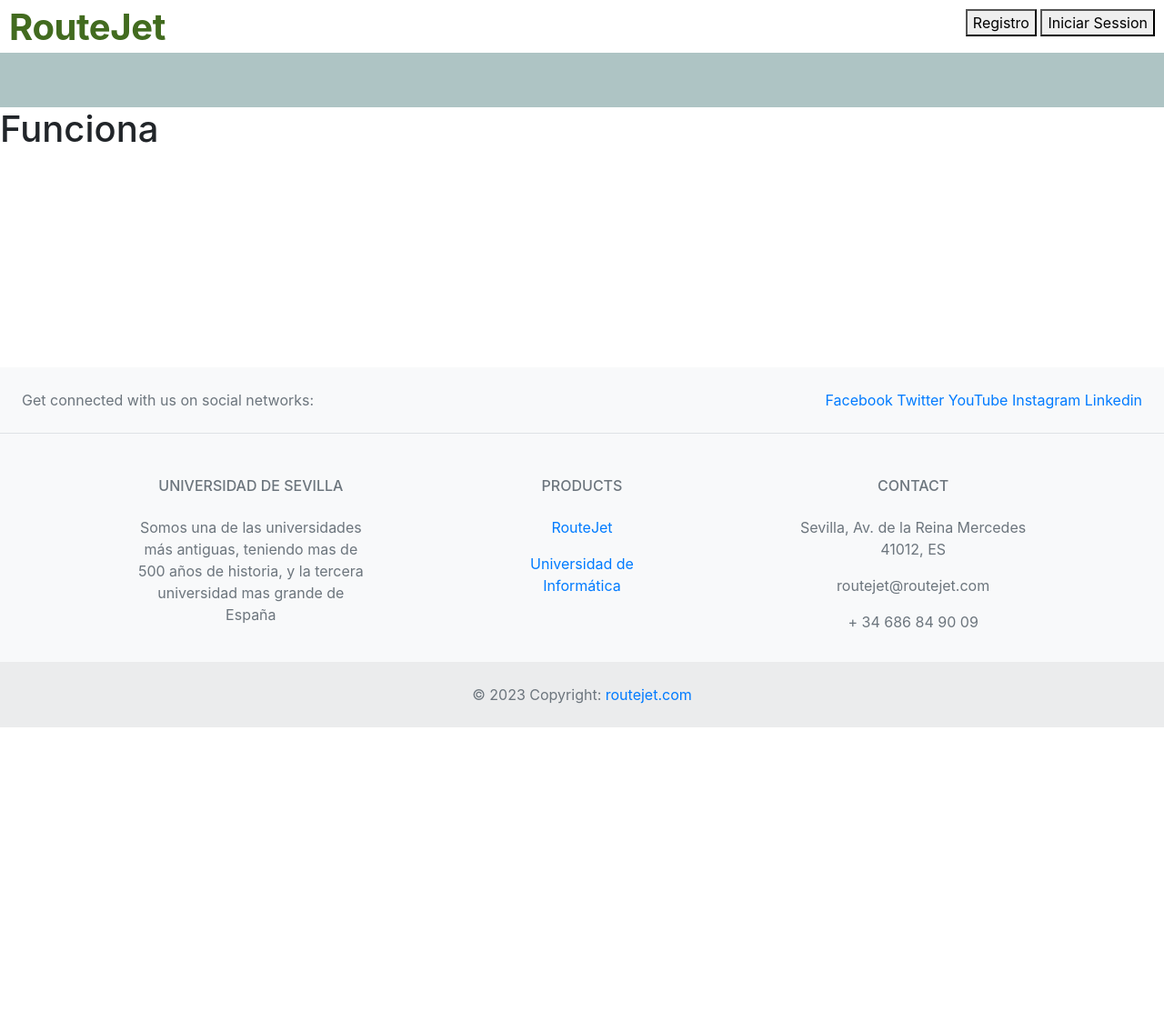
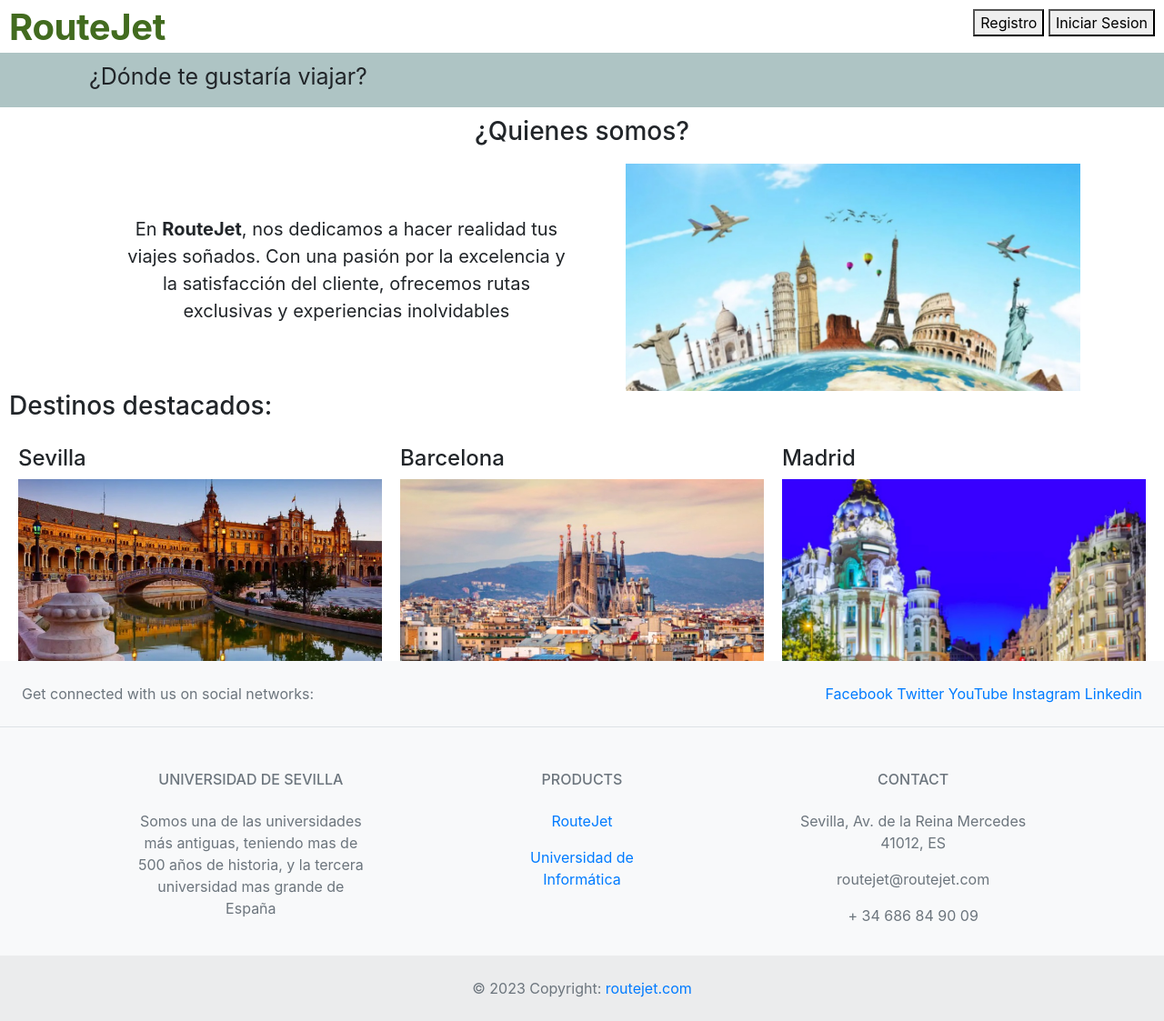
Before and after one commit to jmartinacu/RouteJet-114, a Django app: page / in a window 1280 px wide; the page is wider, and only the part inside the window is pictured. Shown: that part at 91% size. Before the commit the page ends 800 px from the top of that part, so only its background shows below. Run offline with Django 4.2, Linux system fonts and the light colour scheme.

Commit message:
feat: Design index.html #6
Add content and styles to index.html page

```diff
--- a/routejet/core/static/css/base.css
+++ b/routejet/core/static/css/base.css
@@ -47,7 +47,6 @@ header > section > nav {
 
 .base-header-secondary {
   background-color: var(--seconday-bg-color);
-  width: 1440px;
   height: 60px;
   display: flex;
   justify-content: left;
--- /dev/null
+++ b/routejet/core/static/css/index.css
@@ -0,0 +1,38 @@
+.index-div-first-section-header {
+  display: flex;
+  justify-content: center;
+  align-items: center;
+  margin-top: 10px;
+}
+
+.index-section-description {
+  display: flex;
+  justify-content: space-between;
+  align-items: center;
+  margin-top: 10px;
+}
+
+.index-section-description > p {
+  margin-left: 134px;
+  padding-right: 60px;
+  text-align: center;
+  font-size: 20px;
+}
+
+.index-section-description > img {
+  margin-right: 92px;
+}
+
+.index-div-second-section-header {
+  display: flex;
+  justify-content: space-between;
+  align-items: center;
+  margin-left: 10px;
+}
+
+.index-section-images {
+  display: flex;
+  justify-content: space-evenly;
+  align-items: center;
+  margin-top: 27px;
+}
--- a/routejet/core/templates/core/base.html
+++ b/routejet/core/templates/core/base.html
@@ -10,6 +10,7 @@
   <link rel="preconnect" href="https://fonts.gstatic.com" crossorigin>
   <link href="https://fonts.googleapis.com/css2?family=Lato:wght@300&display=swap" rel="stylesheet">
   <link rel="stylesheet" href="{% static "css/base.css" %}">
+  {% block header %}{% endblock header %}
 </head>
 <body>
   <header>
@@ -17,7 +18,7 @@
     <h1><strong>RouteJet</strong></h1>
     <nav>
       <button>Registro</button>
-      <button>Iniciar Session</button>
+      <button>Iniciar Sesion</button>
     </nav>
     </section>
     <section class="base-header-secondary">
--- a/routejet/core/templates/core/index.html
+++ b/routejet/core/templates/core/index.html
@@ -1,7 +1,60 @@
 {% extends "core/base.html" %}
+
+{% load static %}
 
 {% block title %} Escaparate {% endblock title %}
 
+{% block header %}
+  <link rel="stylesheet" href="{% static "css/index.css" %}">
+{% endblock header %}
+
+{% block description %}¿Dónde te gustaría viajar?{% endblock description %}
+
 {% block content %}
-  <h1>Funciona</h1>
+  <article>
+    <div class="index-div-first-section-header">
+      <h3>¿Quienes somos?</h3>
+    </div>
+    <section class="index-section-description">
+      <p>
+        En <strong>RouteJet</strong>, nos dedicamos a hacer realidad tus viajes soñados. Con una pasión por la excelencia y la satisfacción del cliente, ofrecemos rutas exclusivas y experiencias inolvidables
+      </p>
+      <img
+        src="{% static "images/mundo.jpeg" %}"
+        alt="Imagen de los monumentos mas importantes"
+        width="500"
+        height="250"
+      >
+    </section>
+    <h3 class="index-div-second-section-header">Destinos destacados:</h3>
+    <section class="index-section-images">
+      <div>
+        <h4>Sevilla</h4>
+        <img
+          src="{% static "images/sevilla.jpeg" %}"
+          alt="Image de Sevilla"
+          width="400"
+          height="200"
+        >
+      </div>
+      <div>
+        <h4>Barcelona</h4>
+        <img
+          src="{% static "images/barcelona.jpeg" %}"
+          alt="Image de Barcelona"
+          width="400"
+          height="200"
+        >
+      </div>
+      <div>
+        <h4>Madrid</h4>
+        <img
+          src="{% static "images/madrid.jpeg" %}"
+          alt="Image de Madrid"
+          width="400"
+          height="200"
+        >
+      </div>
+    </section>
+  </article>
 {% endblock content %}
```
Also changed, not shown: routejet/core/static/images/mundo.jpeg (added).
